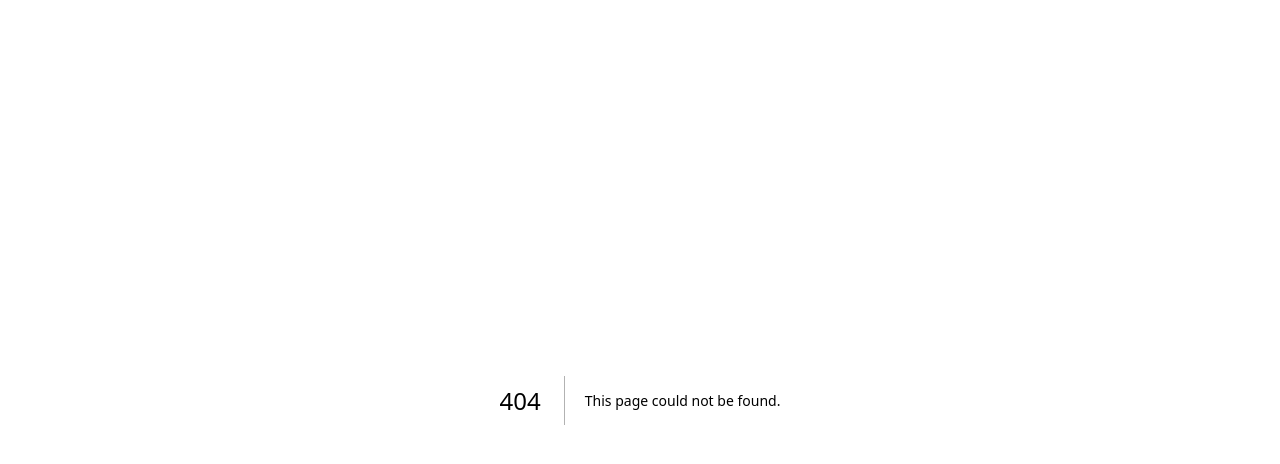
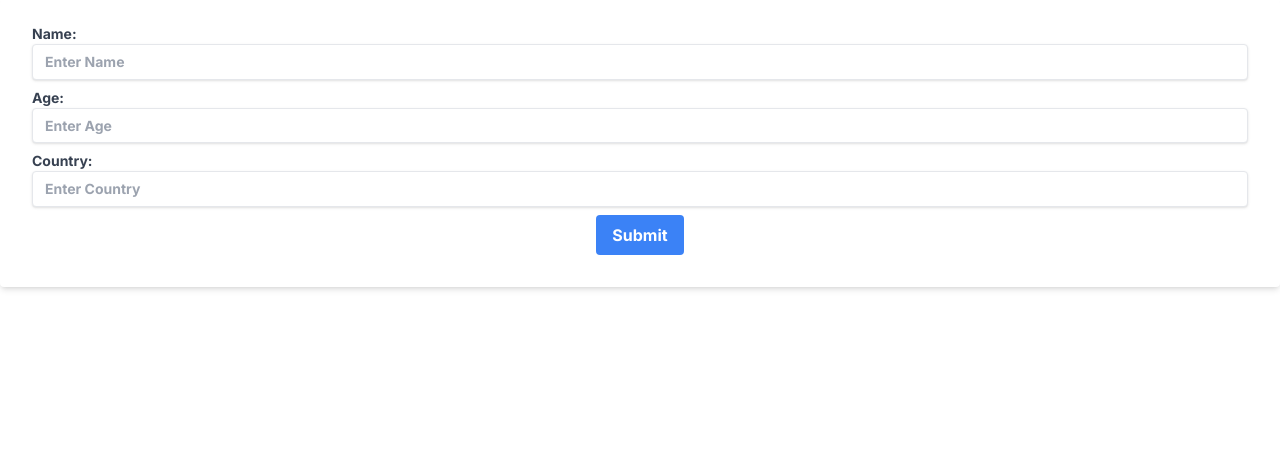
Before and after one commit to simmiw/jest-testing-practice, a Next.js app: page /form in a window 1280 px wide. Before the commit this address had no page. Shown: the top 464 px of the page. Built offline with nearby package versions, Linux system fonts and the light colour scheme.

Commit message:
Created a new page for ading users

```diff
--- /dev/null
+++ b/app/form/page.tsx
@@ -0,0 +1,87 @@
+"use client";
+
+import { useRouter } from "next/navigation";
+import { useState } from "react";
+
+export default function Form() {
+  const [userData, setUserData] = useState({
+    name: "",
+    age: "",
+    country: "",
+  });
+  const [isLoading, setIsLoading] = useState(false);
+  const router = useRouter();
+
+  const handleOnChange = (e: React.ChangeEvent<HTMLInputElement>) => {
+    const name = e.target.name;
+    const value = e.target.value;
+    setUserData({ ...userData, [name]: value });
+  };
+
+  const handleSubmit = async (e: React.FormEvent) => {
+    e.preventDefault();
+    setIsLoading(true);
+
+    const response = await fetch("http://localhost:3004/users", {
+      method: "POST",
+      headers: { "content-type": "application/json" },
+      body: JSON.stringify(userData),
+    });
+
+    setIsLoading(false);
+
+    if (response.status === 201) {
+      router.push("/user-details");
+    }
+  };
+
+  return (
+    <>
+      <form
+        onSubmit={handleSubmit}
+        className="bg-white shadow-md rounded px-8 pt-6 pb-8 mb-4">
+        <label className="block text-gray-700 text-sm font-bold mb-2">
+          <span>Name:</span>
+          <input
+            className="shadow appearance-none border rounded w-full py-2 px-3 text-gray-700 leading-tight focus:outline-none focus:shadow-outline"
+            required
+            type="text"
+            name="name"
+            placeholder="Enter Name"
+            onChange={handleOnChange}
+          />
+        </label>
+
+        <label className="block text-gray-700 text-sm font-bold mb-2">
+          <span>Age:</span>
+          <input
+            className="shadow appearance-none border rounded w-full py-2 px-3 text-gray-700 leading-tight focus:outline-none focus:shadow-outline"
+            required
+            type="number"
+            name="age"
+            placeholder="Enter Age"
+            onChange={handleOnChange}
+          />
+        </label>
+
+        <label className="block text-gray-700 text-sm font-bold mb-2">
+          <span>Country:</span>
+          <input
+            className="shadow appearance-none border rounded w-full py-2 px-3 text-gray-700 leading-tight focus:outline-none focus:shadow-outline"
+            required
+            type="text"
+            name="country"
+            placeholder="Enter Country"
+            onChange={handleOnChange}
+          />
+        </label>
+        <button
+          name="isLoading"
+          className="bg-blue-500 hover:bg-blue-700 text-white font-bold py-2 px-4 rounded focus:outline-none focus:shadow-outline"
+          disabled={isLoading}>
+          Submit
+        </button>
+      </form>
+    </>
+  );
+}
--- /dev/null
+++ b/app/getUserData/fetch.ts
@@ -0,0 +1,8 @@
+export default async function getUserDetails() {
+  const response = await fetch("http://localhost:3004/users", {
+    next: {
+      revalidate: 0,
+    },
+  });
+  return response.json();
+}
--- a/app/globals.css
+++ b/app/globals.css
@@ -7,3 +7,13 @@
   --background-start-rgb: 214, 219, 220;
   --background-end-rgb: 255, 255, 255;
 }
+
+
+form label {
+  @apply block;
+}
+
+
+form button {
+  @apply block mx-auto;
+}
--- a/app/increment-and-decrement/page.tsx
+++ b/app/increment-and-decrement/page.tsx
@@ -14,7 +14,7 @@ export default function IncrementAndDecrement() {
 
   return (
     <>
-      <h1 className="text-center"> Increment and Decrement</h1>
+      <h1 className="text-center font-bold my-5 "> Increment and Decrement</h1>
       <div className="text-center m-10 ">
         <button
           className=" font-bold py-2 px-4 text-white font-bold  rounded-full bg-blue-400"
--- a/app/page.tsx
+++ b/app/page.tsx
@@ -3,15 +3,16 @@ import Link from "next/link";
 export default function MainPage() {
   return (
     <>
-      <div className="no-underline" >
-        <Link  href="/increment-and-decrement">
-          Increment and Decrement
-        </Link>
-      </div>
-      <div className="no-underline">
-        <Link  href="/input-with-button">
-          Input with button
-        </Link>
+      <div className="text-center my-10 font-bold text-dimegray-500">
+        <div className="no-underline">
+          <Link href="/increment-and-decrement">Increment and Decrement</Link>
+        </div>
+        <div className="no-underline my-3">
+          <Link href="/input-with-button">Input with button</Link>
+        </div>
+        <div className="no-underline">
+          <Link href="/form">Add user details</Link>
+        </div>
       </div>
     </>
   );
--- /dev/null
+++ b/app/user-details/page.tsx
@@ -0,0 +1,21 @@
+import getUserDetails from "../getUserData/fetch";
+
+export default async function AddUsers() {
+  const data = await getUserDetails();
+
+  return (
+    <>
+      <div>
+        {data.map((item: { name: string; age: number; country: string }) => {
+          return (
+            <div>
+              <div>{item.name}</div>
+              <div>{item.age}</div>
+              <div>{item.country}</div>
+            </div>
+          );
+        })}
+      </div>
+    </>
+  );
+}
```
Also changed, not shown: data.json (added, +22 -0 lines).
